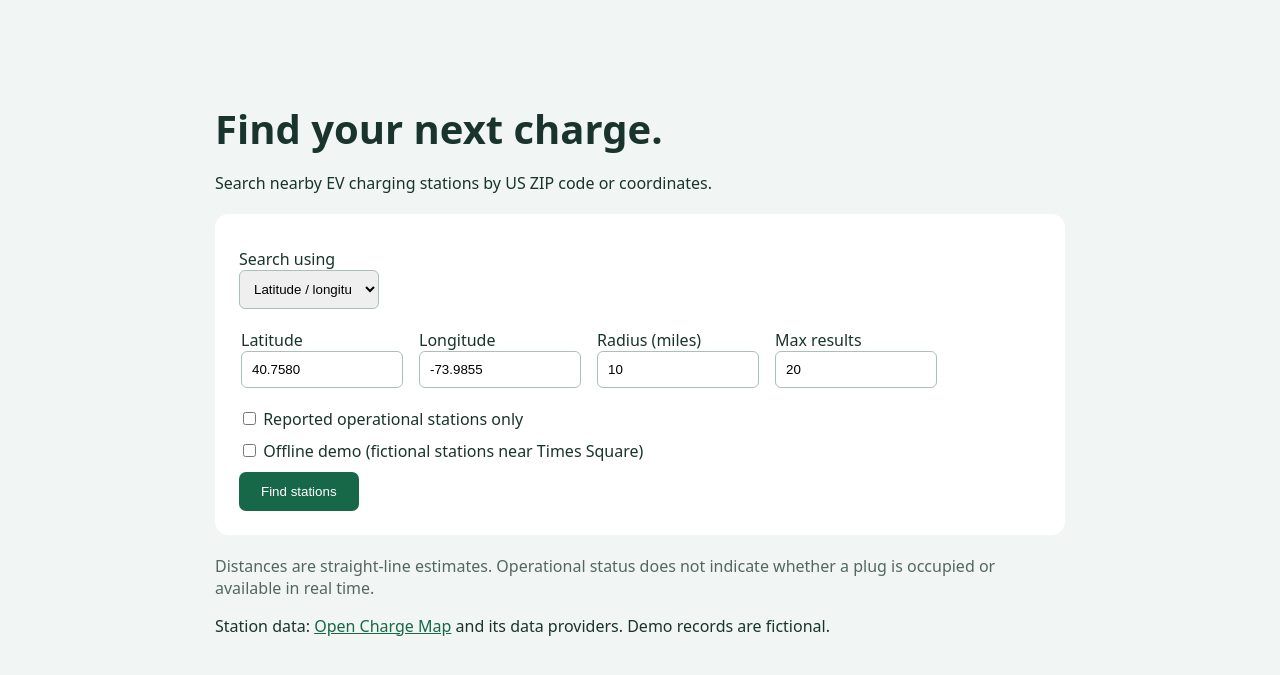
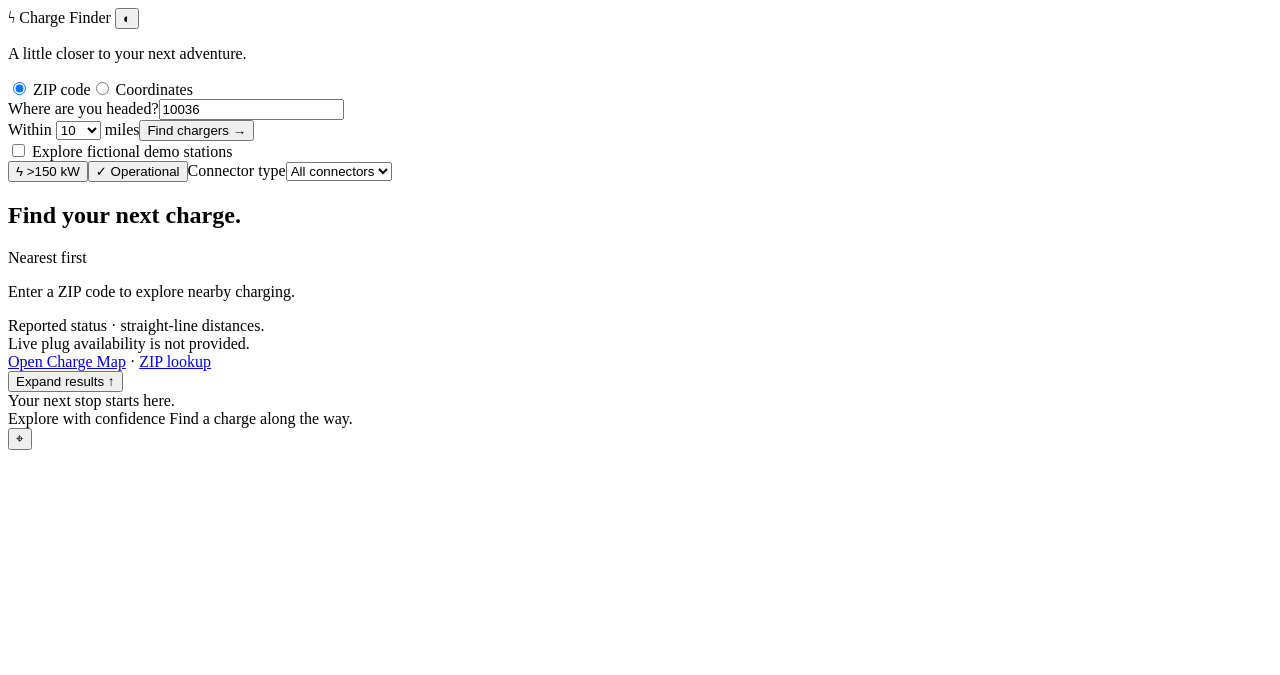
Before and after one commit to raafen/ev-charging-finder, a Flask app: page / in a window 1280 px wide. Shown: the top 675 px of the page. Run offline with Flask 3, Linux system fonts and the light colour scheme.

Commit message:
Redesign map-first station browser

```diff
--- a/templates/index.html
+++ b/templates/index.html
@@ -1,30 +1,16 @@
 <!doctype html>
-<html lang="en"><head><meta charset="utf-8"><meta name="viewport" content="width=device-width, initial-scale=1"><title>EV Charging Finder</title>
-<style>body{font:16px system-ui;background:#f1f5f3;color:#18342c;margin:0}main{max-width:850px;margin:50px auto;padding:24px}h1{font-size:40px;margin-bottom:8px}form,article{background:white;padding:24px;border-radius:14px;margin:20px 0}fieldset{border:0;padding:0;display:flex;gap:16px;flex-wrap:wrap}label{display:block;margin:10px 0}input[type=number],input[type=text],select{display:block;padding:10px;width:140px;border:1px solid #aac0b6;border-radius:6px}button{background:#176848;color:white;border:0;border-radius:7px;padding:12px 22px;cursor:pointer}a{color:#176848}.error{color:#a52323}.muted{color:#53675f}article h3{margin-top:0}</style></head>
-<body><main><h1>Find your next charge.</h1><p>Search nearby EV charging stations by US ZIP code or coordinates.</p>
-<form method="post">
-<label>Search using <select name="location_mode" id="location-mode"><option value="coordinates" {% if values.location_mode == 'coordinates' %}selected{% endif %}>Latitude / longitude</option><option value="zip" {% if values.location_mode == 'zip' %}selected{% endif %}>US ZIP code</option></select></label>
-<div id="zip-fields"><label>US ZIP code<input type="text" name="zip_code" inputmode="numeric" pattern="[0-9]{5}" maxlength="5" placeholder="10036" value="{{values.zip_code}}"></label><p class="muted">Searches from the approximate ZIP center. ZIP lookup uses Zippopotam.us. Offline demo ZIP: 10036.</p></div>
-<fieldset>{% for key, label in [('latitude','Latitude'),('longitude','Longitude'),('radius','Radius (miles)'),('limit','Max results')] %}<label>{{label}}<input {% if key in ['radius', 'limit'] %}required{% endif %} type="number" step="{{ '1' if key == 'limit' else 'any' }}" name="{{key}}" value="{{values[key]}}"></label>{% endfor %}</fieldset>
-<label><input type="checkbox" name="operational" {% if operational %}checked{% endif %}> Reported operational stations only</label>
-<label><input type="checkbox" name="demo" {% if demo %}checked{% endif %}> Offline demo (fictional stations near Times Square)</label><button>Find stations</button></form>
-<p class="muted">Distances are straight-line estimates. Operational status does not indicate whether a plug is occupied or available in real time.</p>
-{% if error %}<p role="alert" class="error">{{error}}</p>{% endif %}
-{% if location %}<p>Searching near {{location}} (approximate ZIP center).</p>{% endif %}
-{% if stations is not none %}<h2>{{stations|length}} station(s) found{% if demo %} · DEMO{% endif %}</h2>{% for s in stations %}<article><h3>{{s.name}}</h3><p>{{s.address}}</p><p><strong>{{'%.2f'|format(s.distance_miles)}} miles</strong> · {{s.status}} · Charging points: {{s.points if s.points is not none else 'Unknown'}}</p><a href="{{s.source_url}}" target="_blank" rel="noopener noreferrer">View source on Open Charge Map</a><p class="muted">Provider: {{s.provider}} · {{s.license}}</p></article>{% else %}<p>Try a wider radius or disable the operational filter.</p>{% endfor %}{% endif %}
-<footer>Station data: <a href="https://openchargemap.org">Open Charge Map</a> and its data providers. Demo records are fictional.</footer></main><script>
-const mode = document.getElementById('location-mode');
-function updateLocationFields() {
-  const zipMode = mode.value === 'zip';
-  document.getElementById('zip-fields').hidden = !zipMode;
-  const zip = document.querySelector('[name="zip_code"]');
-  zip.disabled = !zipMode; zip.required = zipMode;
-  for (const name of ['latitude', 'longitude']) {
-    const field = document.querySelector('[name="' + name + '"]');
-    field.disabled = zipMode; field.required = !zipMode;
-    field.parentElement.hidden = zipMode;
-  }
-}
-mode.addEventListener('change', updateLocationFields);
-updateLocationFields();
-</script></body></html>
+<html lang="en"><head><meta charset="utf-8"><meta name="viewport" content="width=device-width,initial-scale=1"><meta name="color-scheme" content="light dark"><title>Charge Finder</title>
+<link rel="stylesheet" href="https://unpkg.com/leaflet@1.9.4/dist/leaflet.css"><link rel="stylesheet" href="{{url_for('static',filename='app.css')}}">
+<script defer src="https://unpkg.com/leaflet@1.9.4/dist/leaflet.js"></script><script defer src="{{url_for('static',filename='app.js')}}"></script></head>
+<body><main class="app-shell"><section class="browser glass" aria-label="Station browser"><header><div class="brand"><span class="brand-icon">ϟ</span> Charge Finder <button id="theme" class="icon-button" aria-label="Toggle dark mode">◐</button></div><p class="eyebrow">A little closer to your next adventure.</p></header>
+<form id="search" method="post"><div class="segmented"><label><input type="radio" name="location_mode" value="zip" checked> ZIP code</label><label><input type="radio" name="location_mode" value="coordinates"> Coordinates</label></div>
+<div id="zip-fields"><label class="field-label" for="zip">Where are you headed?</label><input id="zip" name="zip_code" value="{{values.zip_code or '10036'}}" placeholder="Enter a US ZIP code" inputmode="numeric" pattern="[0-9]{5}" maxlength="5" required></div>
+<div id="coordinate-fields" hidden><div class="field-row"><label>Latitude<input name="latitude" type="number" step="any" value="{{values.latitude}}"></label><label>Longitude<input name="longitude" type="number" step="any" value="{{values.longitude}}"></label></div></div>
+<div class="field-row radius-row"><label>Within <select name="radius"><option>5</option><option selected>10</option><option>25</option><option>50</option><option>100</option></select> miles</label><button class="primary" id="submit">Find chargers <span aria-hidden="true">→</span></button></div>
+<label class="demo"><input type="checkbox" name="demo"> Explore fictional demo stations</label></form>
+<div class="filter-bar" aria-label="Filter stations"><button class="chip" id="power" aria-pressed="false">ϟ &gt;150 kW</button><button class="chip" id="operational" aria-pressed="false">✓ Operational</button><label class="connector-label"><span class="sr-only">Connector type</span><select id="connector" class="chip"><option value="">All connectors</option></select></label></div>
+<div class="results-heading"><h1 id="result-title">Find your next charge.</h1><span class="sort">Nearest first</span></div><p id="message" role="status" aria-live="polite">Enter a ZIP code to explore nearby charging.</p>
+<div id="results" class="results">{% if error %}<p role="alert">{{error}}</p>{% endif %}{% if stations %}{% for s in stations %}<article>{{s.name}} · {{'%.2f'|format(s.distance_miles)}} miles</article>{% endfor %}{% endif %}</div>
+<div id="detail" class="detail" hidden></div><footer>Reported status · straight-line distances.<br>Live plug availability is not provided.<br><a href="https://openchargemap.org" target="_blank" rel="noopener">Open Charge Map</a> · <a href="https://zippopotam.us" target="_blank" rel="noopener">ZIP lookup</a></footer><button id="sheet-toggle" class="sheet-toggle" aria-expanded="false">Expand results ↑</button></section>
+<section id="map" class="map" aria-label="Charging station map"><div class="map-fallback">Your next stop starts here.</div></section><div class="map-caption glass"><span class="small-dot"></span> Explore with confidence <span class="caption-secondary">Find a charge along the way.</span></div><button id="locate" class="locate glass" aria-label="Search near my location">⌖</button></main><noscript><p class="noscript">Enable JavaScript to use the interactive map and search.</p></noscript>
+<script id="initial-data" type="application/json">{{ {'stations':stations or [], 'demo':demo}|tojson }}</script></body></html>
```
